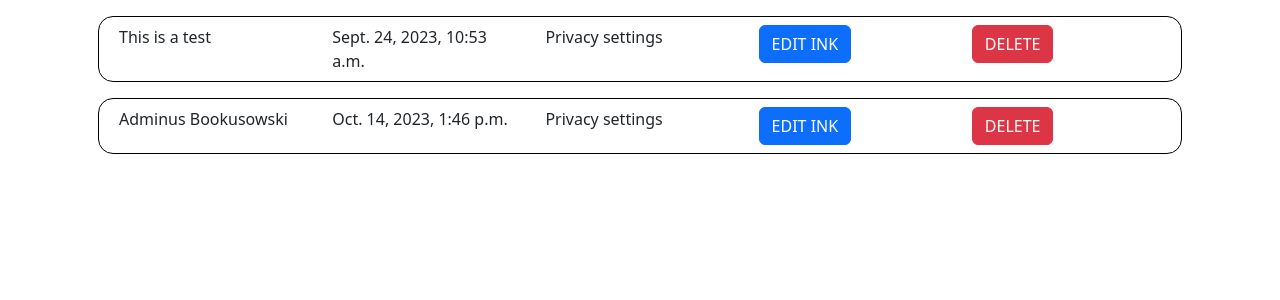
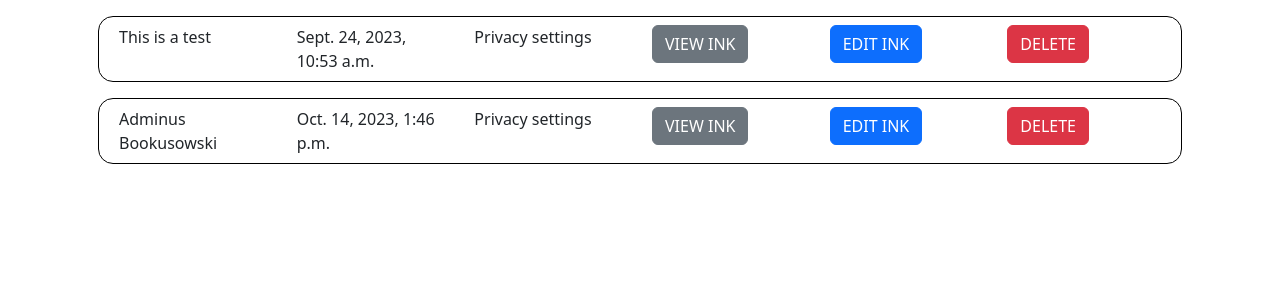
Before and after one commit to martex941/Capstone-InkWell, a Django app: page /ink_settings in a window 1280 px wide. Shown: the part 80-380 px from the top of the page. Run offline with Django 4.2, Linux system fonts and the light colour scheme; a user stored in the database is signed in; data comes from the database, SQL or seed files in the repository; both versions use the stored data as it was after the commit; tables that the repository leaves empty hold one stand-in row (values such as "Sample post").

Commit message:
working on ink_view followInk buttons

```diff
--- a/capstone/inkwell/static/inkwell/script.js
+++ b/capstone/inkwell/static/inkwell/script.js
@@ -130,7 +130,7 @@ function follow(command) {
     const csrftoken = getCsrf('csrftoken');
     const followee = document.querySelector("#well-username").dataset.name;
 
-    fetch(`${followee}/${command}`, {
+    fetch(`${followee}/${command}`, { // command argument is either "follow" or "unfollow"
         method: "POST",
         headers: {
             "Content-Type": "application/json",
@@ -150,6 +150,30 @@ function follow(command) {
     setTimeout(() => {
         location.reload();
     }, 50);
+}
+
+function followInk(command) {
+    const csrftoken = getCsrf('csrftoken');
+    const inkID = document.querySelector("#dataInkID").dataset.inkID;
+
+    fetch(`${inkID}/${command}`, {
+        method: "POST",
+        headers: {
+            "Content-Type": "application/json",
+            "X-CSRFToken": csrftoken
+        }
+    })
+    .then(response => response.json())
+    .then(data => {
+        console.log(data);
+    })
+    .catch(error => {
+        console.error(error);
+    });
+    setTimeout(() => {
+        location.reload();
+    }, 50);
+
 }
 
 // Changes the follow/unfollow button
--- a/capstone/inkwell/templates/inkwell/ink_settings.html
+++ b/capstone/inkwell/templates/inkwell/ink_settings.html
@@ -23,6 +23,9 @@
                 Privacy settings
             </div>
             <div class="col">
+                <a href="{% url 'ink_view' inkID=ink.id %}"><button class="btn btn-secondary">VIEW INK</button></a>
+            </div>
+            <div class="col">
                 <a href="{% url 'edit_ink' inkID=ink.id %}"><button class="btn btn-primary" href="">EDIT INK</button></a>
             </div>
             <div class="col">
--- a/capstone/inkwell/urls.py
+++ b/capstone/inkwell/urls.py
@@ -18,9 +18,11 @@ urlpatterns = [
     path('<int:inkID>/checkNewInkTitle', views.checkNewInkTitle, name='checkNewInkTitle'),
     path('edit_ink/<int:inkID>/checkNewInkTitle', views.checkNewInkTitle, name='checkNewInkTitle'),
     path('edit_ink/<int:inkID>', views.edit_ink, name='edit_ink'),
-    path('addNewChapter/<int:newChapterNumber>/<int:inkId>', views.addNewChapter, name="addNewChapter"),
-    path('edit_chapter/<int:chapterID>/<int:inkID>', views.edit_chapter, name="edit_chapter"),
+    path('addNewChapter/<int:newChapterNumber>/<int:inkId>', views.addNewChapter, name='addNewChapter'),
+    path('edit_chapter/<int:chapterID>/<int:inkID>', views.edit_chapter, name='edit_chapter'),
     path('ink_view/<int:inkID>', views.ink_view, name='ink_view'),
+    path('ink_view/<int:inkID>/followInk', views.followInk, name='followInk'),
+    path('ink_view/<int:inkID>/unfollowInk', views.unfollowInk, name='unfollowInk'),
     path('well/<str:username>', views.well, name="well"),
     path('well/<str:username>/followers', views.followers, name='followers'),
     path('well/<str:username>/coauthors', views.coauthors, name='coauthors'),
--- a/capstone/inkwell/views.py
+++ b/capstone/inkwell/views.py
@@ -143,10 +143,48 @@ def checkNewInkTitle(request, inkID): # requiring argument inkID is for pages th
 def ink_view(request, inkID):
     viewedInk = Ink.objects.get(id=inkID)
     chapters = Chapter.objects.filter(chapterInkOrigin=viewedInk).order_by("chapterNumber")
+    current_user = User.objects.get(pk=request.user.pk)
+    following_check = False
+
+    try:
+        ink_followed = Ink.objects.get(ink_following=current_user)
+        if ink_followed:
+            following_check = True
+    except Ink.DoesNotExist:
+        print("Ink not followed by the user.")
+
+
     return render(request, "inkwell/ink_view.html", {
         "ink": viewedInk,
-        "chapters": chapters
+        "chapters": chapters,
+        "following_check": following_check
     })
+
+@login_required
+def followInk(request, inkID):
+    if request.method != "POST":
+        return JsonResponse({"error": "POST request required."}, status=400)
+
+    viewedInk = Ink.objects.get(id=inkID)
+    current_user = User.objects.get(pk=request.user.pk)
+    viewedInk.ink_following.add(current_user)
+    viewedInk.save()
+
+    return JsonResponse({"message": "Ink followed"}, status=201)
+
+
+@login_required
+def unfollowInk(request, inkID):
+    if request.method != "POST":
+        return JsonResponse({"error": "POST request required."}, status=400)
+
+    viewedInk = Ink.objects.get(id=inkID)
+    current_user = User.objects.get(pk=request.user.pk)
+    viewedInk.ink_following.remove(current_user)
+    viewedInk.save()
+
+    return JsonResponse({"message": "Ink unfollowed"}, status=201)
+
 
 @login_required
 def edit_ink(request, inkID):
```
Also changed, not shown: capstone/inkwell/templates/inkwell/ink_view.html (+12 -1 lines), capstone/db.sqlite3.
